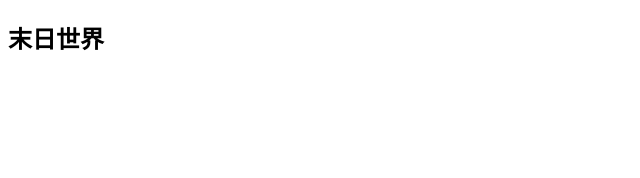
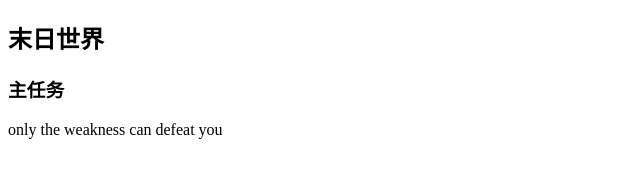
Before and after one commit to YeevenDeng/rep1, a plain HTML site: page index.html in a window 1280 px wide. Shown: the whole page, without its empty margins (0-640 px from the left). Drawn offline with Linux system fonts and the light colour scheme.

Commit message:
第二次提交，修改了index.html

```diff
--- a/index.html
+++ b/index.html
@@ -8,5 +8,7 @@
 </head>
 <body>
     <h2>末日世界</h2>
+    <h3>主任务</h3>
+    <p>only the weakness can defeat you</p>
 </body>
 </html>
```
